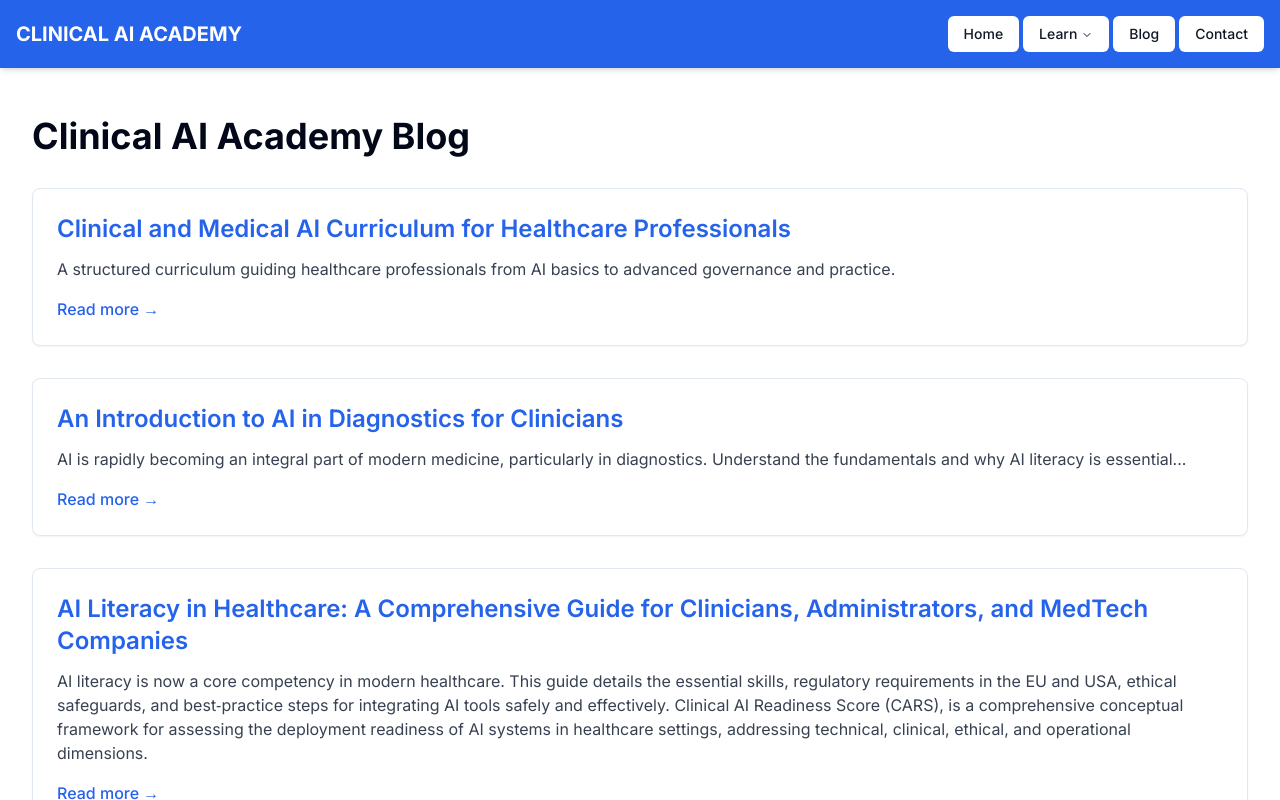
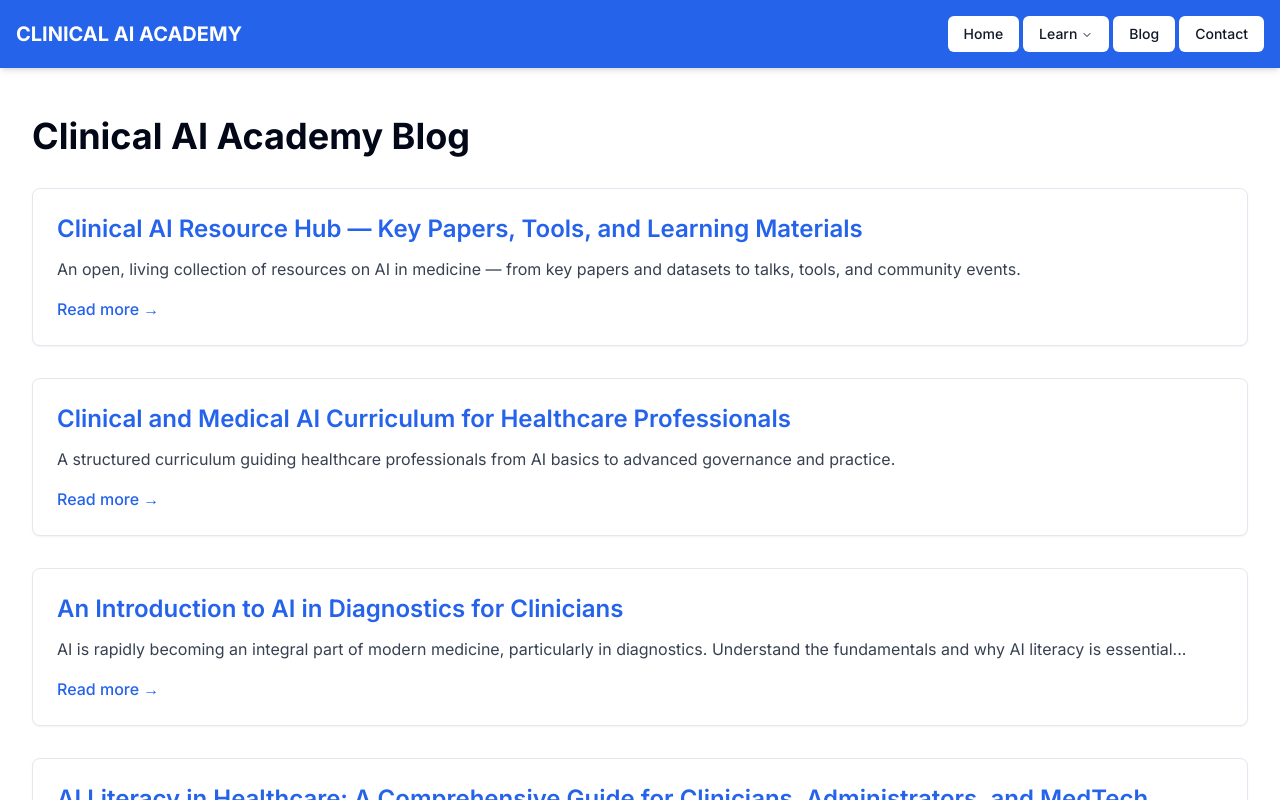
Before and after one commit to anazz-dev/ai-healthcare-learn, a Next.js app: page /blog in a window 1280 px wide. Shown: the top 800 px of the page. Built offline with nearby package versions, Linux system fonts and the light colour scheme.

Commit message:
add resource hub notion

```diff
--- a/src/app/blog/page.tsx
+++ b/src/app/blog/page.tsx
@@ -3,6 +3,13 @@ import Link from 'next/link';
 
 // In a real application, you would fetch this list dynamically
 const posts = [
+   {
+  slug: 'clinical-ai-resource-hub',
+  title: 'Clinical AI Resource Hub — Key Papers, Tools, and Learning Materials',
+  excerpt: 'An open, living collection of resources on AI in medicine — from key papers and datasets to talks, tools, and community events.',
+},
+
+
   {
   slug: 'clinical-ai-curriculum',
   title: 'Clinical and Medical AI Curriculum for Healthcare Professionals',
--- /dev/null
+++ b/src/content/blog/clinical-ai-resource-hub.html
@@ -0,0 +1,99 @@
+<!DOCTYPE html>
+<html lang="en">
+<head>
+  <meta charset="UTF-8">
+  <title>Clinical AI Academy Resource Hub — Open & Living Collection</title>
+  <meta name="viewport" content="width=device-width, initial-scale=1.0">
+  <style>
+    body {
+      font-family: system-ui, -apple-system, Segoe UI, Roboto, Helvetica, Arial, sans-serif;
+      line-height: 1.6;
+      color: #111827;
+      margin: 0;
+      padding: 2rem;
+      background: #f9fafb;
+    }
+    h1, h2, h3 {
+      color: #1f2937;
+      line-height: 1.3;
+    }
+    h1 {
+      font-size: 2rem;
+      margin-bottom: 1.5rem;
+    }
+    h2 {
+      font-size: 1.5rem;
+      margin-top: 2rem;
+      margin-bottom: 1rem;
+    }
+    h3 {
+      font-size: 1.2rem;
+      margin-top: 1.5rem;
+      margin-bottom: 0.75rem;
+    }
+    p, ul, ol {
+      margin-bottom: 1rem;
+    }
+    a {
+      color: #2563eb;
+      text-decoration: none;
+    }
+    a:hover {
+      text-decoration: underline;
+    }
+    blockquote {
+      margin: 1rem 0;
+      padding: 0.75rem 1rem;
+      border-left: 4px solid #2563eb;
+      background: #f3f4f6;
+      font-style: italic;
+      color: #374151;
+    }
+  </style>
+</head>
+<body>
+
+  <h1>Clinical AI Academy Resource Hub — Open & Living Collection</h1>
+
+  <p>We’re excited to announce the launch of the <strong>Clinical AI Academy Resource Hub</strong> — a living collection of curated resources on
+  <em>AI in medicine, clinical AI, and medical AI</em>. This hub is designed to grow with the community,
+  offering open access to key papers, courses, talks, datasets, and tools. </p>
+
+  <p>🌍 The hub is inclusive and open: whether you’re a clinician, researcher, student, engineer, or simply curious,
+  you’re welcome to explore and contribute.</p>
+
+  <p>🚀 Our goal is to build a shared library and a community for collaboration, journal clubs, and future research projects.
+  Contributions are welcome — you can suggest updates via
+  <a href="https://forms.gle/otWQW71jKgCFKFSG6" target="_blank" rel="noopener">this form</a>.</p>
+
+  <h2>Explore the Hub</h2>
+
+  <section aria-labelledby="ciaa-hub" style="max-width:1200px;margin:2rem auto;">
+    <h3 id="ciaa-hub">Clinical AI Academy Resource Hub (Live)</h3>
+    <div style="position:relative;width:100%;height:0;padding-bottom:70vh;max-height:90vh;border:1px solid #e5e7eb;border-radius:8px;background:#fff;overflow:hidden;">
+      <iframe
+        src="https://cautious-clam-98d.notion.site/ebd/280036d2696a805798e8d103a12387a0"
+        title="Clinical AI Academy Resource Hub"
+        style="position:absolute;inset:0;border:0;width:100%;height:100%;"
+        loading="lazy"
+        referrerpolicy="no-referrer-when-downgrade"
+        sandbox="allow-same-origin allow-scripts allow-popups allow-forms"
+        allow="fullscreen; clipboard-read; clipboard-write"
+      ></iframe>
+    </div>
+    <p style="font-size:.95rem;color:#374151;margin-top:.5rem;">
+      Can’t see the embedded page?
+      <a href="https://cautious-clam-98d.notion.site/ebd/280036d2696a805798e8d103a12387a0" target="_blank" rel="noopener">
+        Open it directly in Notion
+      </a>.
+    </p>
+  </section>
+
+  <h2>Join the Community</h2>
+  <p>We’ll also be hosting regular <strong>journal clubs and online talks</strong>. Register for updates and invitations here:
+  <a href="https://forms.gle/rUmQSK3aC8Dd1Cr88" target="_blank" rel="noopener">Join Journal Clubs & Talks</a>.</p>
+
+  <p>Together, we can build a trusted, open, and growing resource base for the future of AI in healthcare.</p>
+
+</body>
+</html>
```
Also changed, not shown: 2 other files (tests, documents, lock files or other folders).
